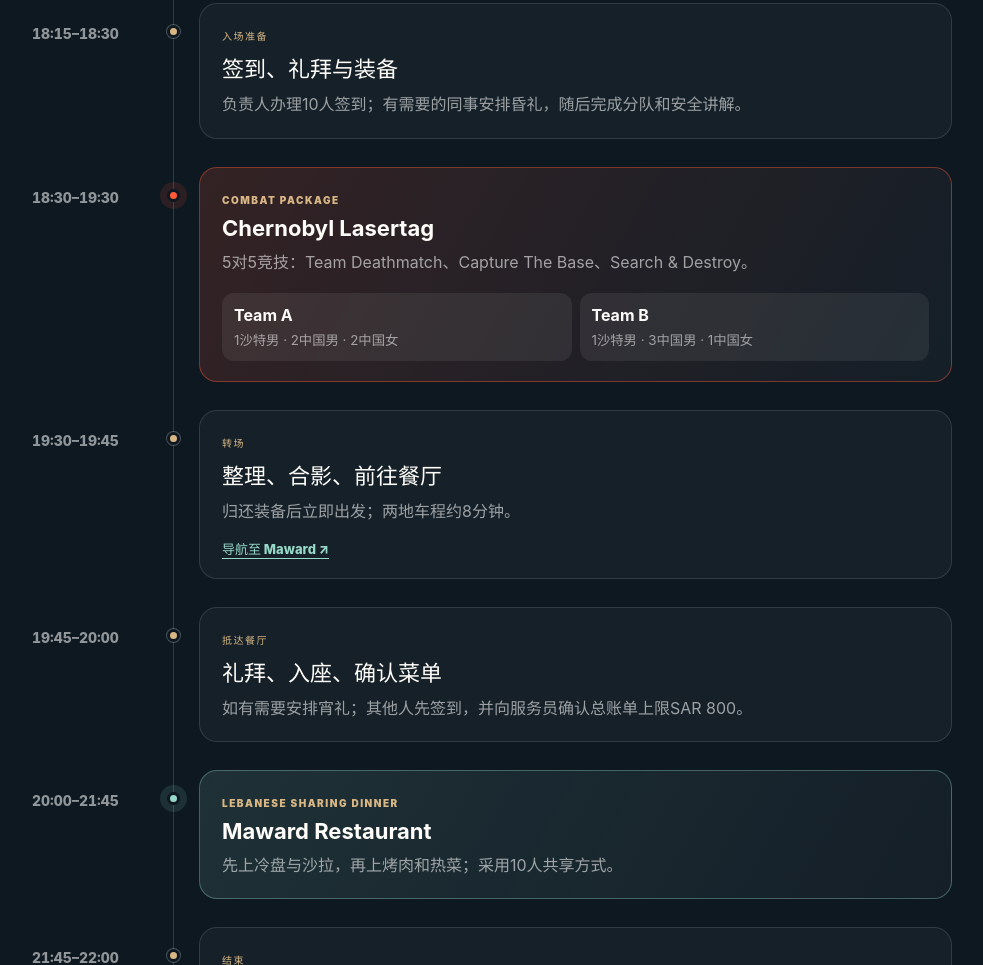
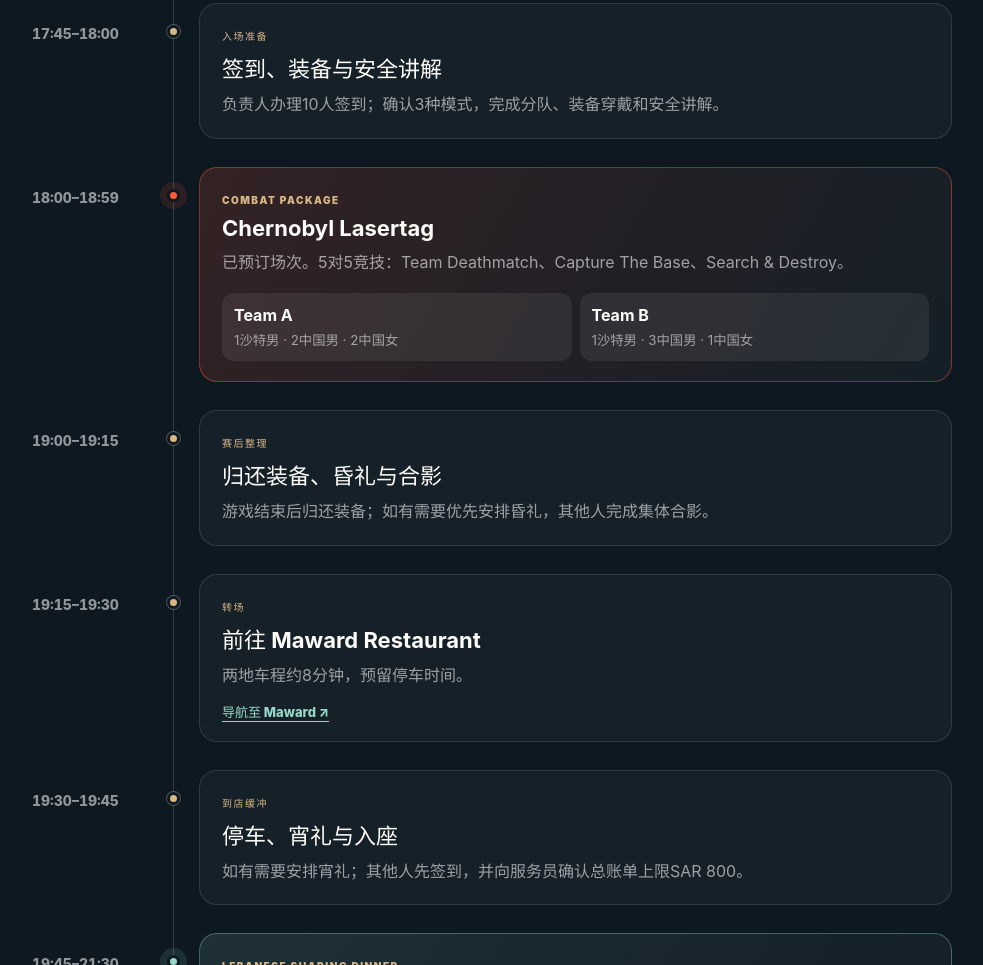
Before and after one commit to liujiangtao4751/riyadh-team-night, a plain HTML site: page index.html in a window 1280 px wide. Shown: the part 1835-2800 px from the top of the page, without its empty margins (148-1131 px from the left). Drawn offline with Linux system fonts and the light colour scheme.

Commit message:
Move event schedule to confirmed laser tag slot

```diff
--- a/app.js
+++ b/app.js
@@ -18,26 +18,29 @@ const translations = {
     reasonThreeTitle: "团建节奏更自然",
     reasonThreeBody: "对战先完成破冰，晚餐正好复盘和聊天，活动结束时有完整的交流收尾。",
     reasonFourTitle: "礼拜时间可衔接",
-    reasonFourBody: "如有需要，可在18:15到场后安排昏礼，并在20:00晚餐前安排宵礼。",
+    reasonFourBody: "18:00场次与昏礼时间重合；如有需要，游戏结束后优先安排昏礼，宵礼可在餐厅衔接。",
     scheduleTitle: "四小时行程",
-    scheduleNote: "请17:50到齐，18:00车辆准时出发。",
+    scheduleNote: "请17:20到齐，17:30车辆准时出发。",
     transitTag: "集合出发",
     departTitle: "前往 Chernobyl Lasertag",
     departBody: "建议3辆车同行；提前把两个导航地址发到群里。",
     navActivity: "导航至活动场地 ↗",
     prepareTag: "入场准备",
-    checkinTitle: "签到、礼拜与装备",
-    checkinBody: "负责人办理10人签到；有需要的同事安排昏礼，随后完成分队和安全讲解。",
-    gameBody: "5对5竞技：Team Deathmatch、Capture The Base、Search & Destroy。",
+    checkinTitle: "签到、装备与安全讲解",
+    checkinBody: "负责人办理10人签到；确认3种模式，完成分队、装备穿戴和安全讲解。",
+    gameBody: "已预订场次。5对5竞技：Team Deathmatch、Capture The Base、Search & Destroy。",
     teamA: "1沙特男 · 2中国男 · 2中国女",
     teamB: "1沙特男 · 3中国男 · 1中国女",
-    transferTag: "转场",
-    transferTitle: "整理、合影、前往餐厅",
-    transferBody: "归还装备后立即出发；两地车程约8分钟。",
+    transferTag: "赛后整理",
+    transferTitle: "归还装备、昏礼与合影",
+    transferBody: "游戏结束后归还装备；如有需要优先安排昏礼，其他人完成集体合影。",
     navDinner: "导航至 Maward ↗",
-    arrivalTag: "抵达餐厅",
-    arrivalTitle: "礼拜、入座、确认菜单",
-    arrivalBody: "如有需要安排宵礼；其他人先签到，并向服务员确认总账单上限SAR 800。",
+    arrivalTag: "转场",
+    arrivalTitle: "前往 Maward Restaurant",
+    arrivalBody: "两地车程约8分钟，预留停车时间。",
+    seatTag: "到店缓冲",
+    seatTitle: "停车、宵礼与入座",
+    seatBody: "如有需要安排宵礼；其他人先签到，并向服务员确认总账单上限SAR 800。",
     dinnerBody: "先上冷盘与沙拉，再上烤肉和热菜；采用10人共享方式。",
     finishTag: "结束",
     finishTitle: "结账、合影、返程",
@@ -65,8 +68,8 @@ const translations = {
     priceDisclaimer: "菜单价格参考线上渠道；堂食结账前请再次确认，并将餐厅账单控制在SAR 800以内。",
     viewMenu: "查看官方菜单 ↗",
     checklistTitle: "出发前清单",
-    checkOne: "确认18:30 Lasertag订单与60分钟时长",
-    checkTwo: "确认20:00 Maward十人同桌预订",
+    checkOne: "确认18:00–18:59 Lasertag订单与3种模式",
+    checkTwo: "确认19:45 Maward十人同桌预订",
     checkThree: "确认3辆车的司机和乘车名单",
     checkFour: "将两个导航链接发送到活动群",
     checkFive: "提醒所有人穿运动服和包脚运动鞋",
@@ -102,26 +105,29 @@ const translations = {
     reasonThreeTitle: "A stronger team arc",
     reasonThreeBody: "The game breaks the ice. Dinner then becomes a natural space to recap, laugh and close the evening together.",
     reasonFourTitle: "Prayer-friendly timing",
-    reasonFourBody: "If needed, Maghrib can fit after arrival at 18:15, with Isha before the 20:00 dinner.",
+    reasonFourBody: "The 18:00 session overlaps with Maghrib. If needed, prioritize Maghrib after the game and arrange Isha at the restaurant.",
     scheduleTitle: "Four-hour plan",
-    scheduleNote: "Please arrive by 17:50. Cars leave at 18:00 sharp.",
+    scheduleNote: "Please arrive by 17:20. Cars leave at 17:30 sharp.",
     transitTag: "DEPARTURE",
     departTitle: "Drive to Chernobyl Lasertag",
     departBody: "Travel in three cars and share both navigation links with the group in advance.",
     navActivity: "Navigate to the arena ↗",
     prepareTag: "CHECK-IN",
-    checkinTitle: "Check-in, prayer & gear",
-    checkinBody: "The organizer checks in all 10 guests. Allow time for Maghrib if needed, then split teams and complete the safety briefing.",
-    gameBody: "5-v-5 competition: Team Deathmatch, Capture The Base and Search & Destroy.",
+    checkinTitle: "Check-in, gear & briefing",
+    checkinBody: "The organizer checks in all 10 guests, confirms the three modes, splits the teams and completes the safety briefing.",
+    gameBody: "Booked session. 5-v-5 competition: Team Deathmatch, Capture The Base and Search & Destroy.",
     teamA: "1 Saudi man · 2 Chinese men · 2 Chinese women",
     teamB: "1 Saudi man · 3 Chinese men · 1 Chinese woman",
-    transferTag: "TRANSFER",
-    transferTitle: "Reset, group photo & drive",
-    transferBody: "Return all equipment and leave promptly. The drive is approximately eight minutes.",
+    transferTag: "POST-GAME",
+    transferTitle: "Return gear, Maghrib & photo",
+    transferBody: "Return all equipment after the game. Allow time for Maghrib if needed while the others take the group photo.",
     navDinner: "Navigate to Maward ↗",
-    arrivalTag: "ARRIVAL",
-    arrivalTitle: "Prayer, seating & menu check",
-    arrivalBody: "Allow time for Isha if needed. Others can check in and confirm the SAR 800 maximum restaurant bill.",
+    arrivalTag: "TRANSFER",
+    arrivalTitle: "Drive to Maward Restaurant",
+    arrivalBody: "The drive is approximately eight minutes, with parking time included.",
+    seatTag: "ARRIVAL BUFFER",
+    seatTitle: "Parking, Isha & seating",
+    seatBody: "Allow time for Isha if needed. Others can check in and confirm the SAR 800 maximum restaurant bill.",
     dinnerBody: "Start with cold mezze and salads, followed by grilled meats and hot dishes, all served for sharing.",
     finishTag: "WRAP-UP",
     finishTitle: "Settle, group photo & depart",
@@ -149,8 +155,8 @@ const translations = {
     priceDisclaimer: "Menu prices are based on online listings. Reconfirm dine-in pricing and keep the restaurant bill within SAR 800.",
     viewMenu: "View official menu ↗",
     checklistTitle: "Before you go",
-    checkOne: "Confirm the 18:30 Lasertag booking and 60-minute duration",
-    checkTwo: "Confirm one table for 10 at Maward at 20:00",
+    checkOne: "Confirm the 18:00–18:59 Lasertag booking and three game modes",
+    checkTwo: "Confirm one table for 10 at Maward at 19:45",
     checkThree: "Confirm three drivers and car assignments",
     checkFour: "Share both navigation links in the group chat",
     checkFive: "Remind everyone to wear sportswear and closed-toe shoes",
@@ -169,7 +175,7 @@ const translations = {
   }
 };
 
-const bookingMessage = "Hello, I would like to reserve one table for 10 guests at Maward Al Yasmeen on Tuesday, 1 September 2026, at 8:00 PM. We are a mixed Saudi-Chinese company group. Please arrange one table in the family section and confirm the reservation.";
+const bookingMessage = "Hello, I would like to reserve one table for 10 guests at Maward Al Yasmeen on Tuesday, 1 September 2026, at 7:45 PM. We are a mixed Saudi-Chinese company group. Please arrange one table in the family section and confirm the reservation.";
 
 let currentLanguage = localStorage.getItem("team-night-language") || "zh";
 
@@ -229,8 +235,8 @@ document.querySelectorAll("[data-check]").forEach((checkbox) => {
 });
 
 function updateCountdown() {
-  const eventDate = new Date("2026-09-01T18:00:00+03:00");
-  const eventEnd = new Date("2026-09-01T22:00:00+03:00");
+  const eventDate = new Date("2026-09-01T17:30:00+03:00");
+  const eventEnd = new Date("2026-09-01T21:45:00+03:00");
   const now = new Date();
   const riyadhDate = new Intl.DateTimeFormat("en-CA", {
     timeZone: "Asia/Riyadh",
--- a/index.html
+++ b/index.html
@@ -64,7 +64,7 @@
           <dl class="pass-details">
             <div>
               <dt data-i18n="timeLabel">时间</dt>
-              <dd>18:00–22:00</dd>
+              <dd>17:30–21:45</dd>
             </div>
             <div>
               <dt data-i18n="peopleLabel">人数</dt>
@@ -103,7 +103,7 @@
           <article class="reason-card prayer-card">
             <span class="reason-number">04</span>
             <h3 data-i18n="reasonFourTitle">礼拜时间可衔接</h3>
-            <p data-i18n="reasonFourBody">如有需要，可在18:15到场后安排昏礼，并在20:00晚餐前安排宵礼。</p>
+            <p data-i18n="reasonFourBody">18:00场次与昏礼时间重合；如有需要，游戏结束后优先安排昏礼，宵礼可在餐厅衔接。</p>
           </article>
         </div>
       </section>
@@ -114,12 +114,12 @@
             <p class="section-kicker">02 · RUN OF SHOW</p>
             <h2 id="schedule-title" data-i18n="scheduleTitle">四小时行程</h2>
           </div>
-          <p class="section-note" data-i18n="scheduleNote">请17:50到齐，18:00车辆准时出发。</p>
+          <p class="section-note" data-i18n="scheduleNote">请17:20到齐，17:30车辆准时出发。</p>
         </div>
 
         <div class="timeline">
           <article class="timeline-item is-transit">
-            <time>18:00–18:15</time>
+            <time>17:30–17:45</time>
             <div class="timeline-dot"></div>
             <div class="timeline-card">
               <span class="tag" data-i18n="transitTag">集合出发</span>
@@ -130,22 +130,22 @@
           </article>
 
           <article class="timeline-item">
-            <time>18:15–18:30</time>
+            <time>17:45–18:00</time>
             <div class="timeline-dot"></div>
             <div class="timeline-card">
               <span class="tag" data-i18n="prepareTag">入场准备</span>
-              <h3 data-i18n="checkinTitle">签到、礼拜与装备</h3>
-              <p data-i18n="checkinBody">负责人办理10人签到；有需要的同事安排昏礼，随后完成分队和安全讲解。</p>
+              <h3 data-i18n="checkinTitle">签到、装备与安全讲解</h3>
+              <p data-i18n="checkinBody">负责人办理10人签到；确认3种模式，完成分队、装备穿戴和安全讲解。</p>
             </div>
           </article>
 
           <article class="timeline-item is-highlight">
-            <time>18:30–19:30</time>
+            <time>18:00–18:59</time>
             <div class="timeline-dot"></div>
             <div class="timeline-card">
               <span class="tag">COMBAT PACKAGE</span>
               <h3>Chernobyl Lasertag</h3>
-              <p data-i18n="gameBody">5对5竞技：Team Deathmatch、Capture The Base、Search &amp; Destroy。</p>
+              <p data-i18n="gameBody">已预订场次。5对5竞技：Team Deathmatch、Capture The Base、Search &amp; Destroy。</p>
               <div class="team-split">
                 <span><b>Team A</b><small data-i18n="teamA">1沙特男 · 2中国男 · 2中国女</small></span>
                 <span><b>Team B</b><small data-i18n="teamB">1沙特男 · 3中国男 · 1中国女</small></span>
@@ -154,28 +154,38 @@
           </article>
 
           <article class="timeline-item is-transit">
-            <time>19:30–19:45</time>
+            <time>19:00–19:15</time>
             <div class="timeline-dot"></div>
             <div class="timeline-card">
-              <span class="tag" data-i18n="transferTag">转场</span>
-              <h3 data-i18n="transferTitle">整理、合影、前往餐厅</h3>
-              <p data-i18n="transferBody">归还装备后立即出发；两地车程约8分钟。</p>
+              <span class="tag" data-i18n="transferTag">赛后整理</span>
+              <h3 data-i18n="transferTitle">归还装备、昏礼与合影</h3>
+              <p data-i18n="transferBody">游戏结束后归还装备；如有需要优先安排昏礼，其他人完成集体合影。</p>
+            </div>
+          </article>
+
+          <article class="timeline-item">
+            <time>19:15–19:30</time>
+            <div class="timeline-dot"></div>
+            <div class="timeline-card">
+              <span class="tag" data-i18n="arrivalTag">转场</span>
+              <h3 data-i18n="arrivalTitle">前往 Maward Restaurant</h3>
+              <p data-i18n="arrivalBody">两地车程约8分钟，预留停车时间。</p>
               <a href="https://www.google.com/maps/dir/?api=1&origin=Chernobyl%20Lasertag%2C%20Riyadh&destination=Maward%20Restaurant%20Al%20Yasmeen%2C%20Riyadh&travelmode=driving" target="_blank" rel="noreferrer" data-i18n="navDinner">导航至 Maward ↗</a>
             </div>
           </article>
 
           <article class="timeline-item">
-            <time>19:45–20:00</time>
+            <time>19:30–19:45</time>
             <div class="timeline-dot"></div>
             <div class="timeline-card">
-              <span class="tag" data-i18n="arrivalTag">抵达餐厅</span>
-              <h3 data-i18n="arrivalTitle">礼拜、入座、确认菜单</h3>
-              <p data-i18n="arrivalBody">如有需要安排宵礼；其他人先签到，并向服务员确认总账单上限SAR 800。</p>
+              <span class="tag" data-i18n="seatTag">到店缓冲</span>
+              <h3 data-i18n="seatTitle">停车、宵礼与入座</h3>
+              <p data-i18n="seatBody">如有需要安排宵礼；其他人先签到，并向服务员确认总账单上限SAR 800。</p>
             </div>
           </article>
 
           <article class="timeline-item is-highlight is-dinner">
-            <time>20:00–21:45</time>
+            <time>19:45–21:30</time>
             <div class="timeline-dot"></div>
             <div class="timeline-card">
               <span class="tag">LEBANESE SHARING DINNER</span>
@@ -185,7 +195,7 @@
           </article>
 
           <article class="timeline-item">
-            <time>21:45–22:00</time>
+            <time>21:30–21:45</time>
             <div class="timeline-dot"></div>
             <div class="timeline-card">
               <span class="tag" data-i18n="finishTag">结束</span>
@@ -227,7 +237,7 @@
               <h3>Maward Restaurant</h3>
               <p class="address">Anas Ibn Malik Road, Al Yasmeen, Riyadh 13322</p>
               <dl class="place-facts">
-                <div><dt data-i18n="reservationTime">预订时间</dt><dd>20:00</dd></div>
+                <div><dt data-i18n="reservationTime">预订时间</dt><dd>19:45</dd></div>
                 <div><dt data-i18n="partySize">人数</dt><dd>10 guests</dd></div>
                 <div><dt data-i18n="phoneLabel">电话</dt><dd><a href="tel:+966545960222">054 596 0222</a></dd></div>
               </dl>
@@ -284,8 +294,8 @@
           <h2 id="checklist-title" data-i18n="checklistTitle">出发前清单</h2>
         </div>
         <div class="checklist-grid">
-          <label><input type="checkbox" data-check="laser-booking" /><i></i><span data-i18n="checkOne">确认18:30 Lasertag订单与60分钟时长</span></label>
-          <label><input type="checkbox" data-check="restaurant-booking" /><i></i><span data-i18n="checkTwo">确认20:00 Maward十人同桌预订</span></label>
+          <label><input type="checkbox" data-check="laser-booking" /><i></i><span data-i18n="checkOne">确认18:00–18:59 Lasertag订单与3种模式</span></label>
+          <label><input type="checkbox" data-check="restaurant-booking" /><i></i><span data-i18n="checkTwo">确认19:45 Maward十人同桌预订</span></label>
           <label><input type="checkbox" data-check="drivers" /><i></i><span data-i18n="checkThree">确认3辆车的司机和乘车名单</span></label>
           <label><input type="checkbox" data-check="maps" /><i></i><span data-i18n="checkFour">将两个导航链接发送到活动群</span></label>
           <label><input type="checkbox" data-check="clothing" /><i></i><span data-i18n="checkFive">提醒所有人穿运动服和包脚运动鞋</span></label>
```
